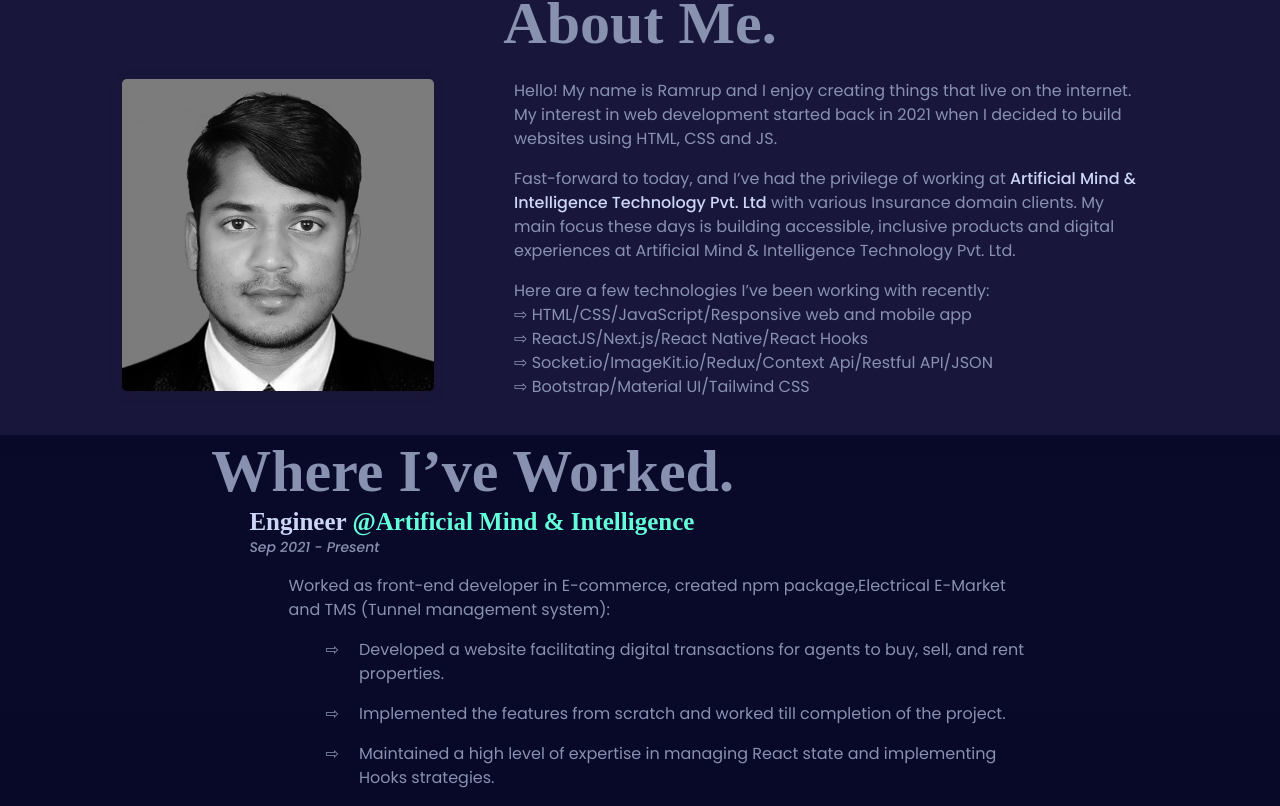
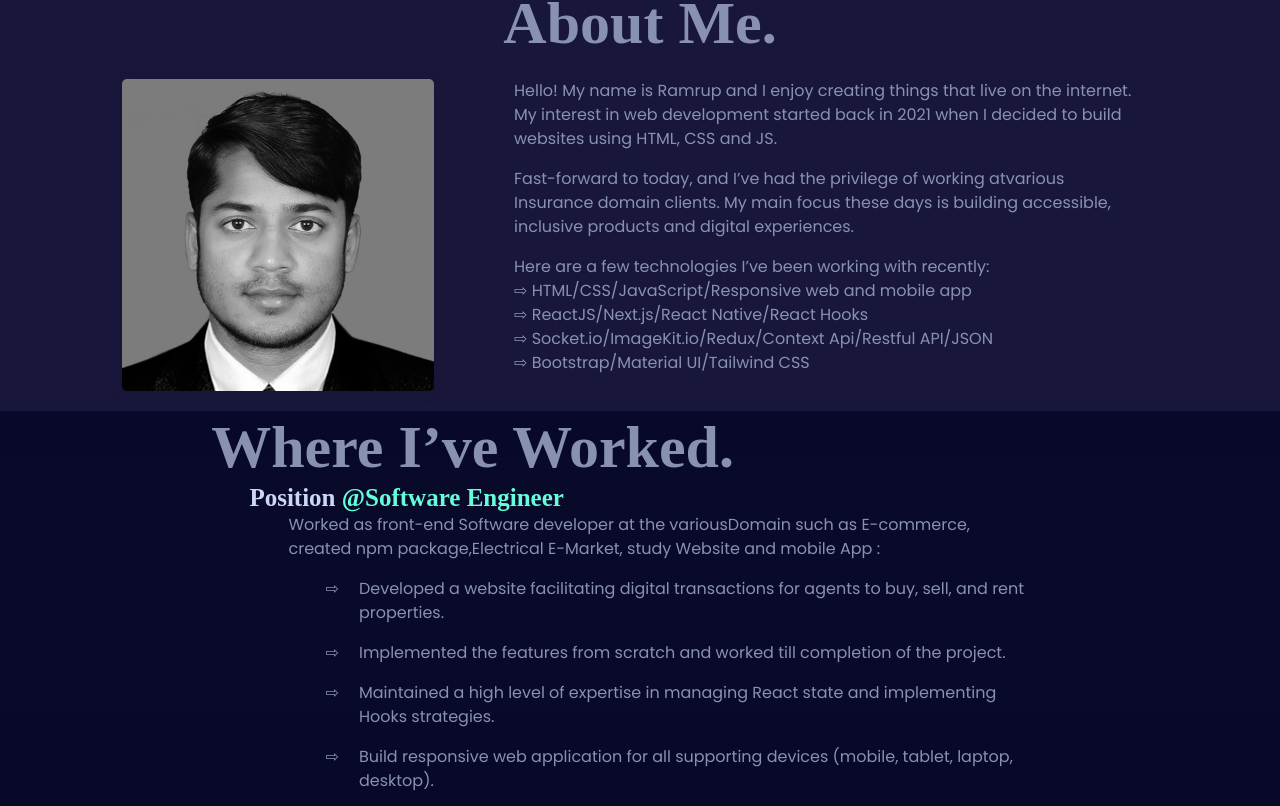
Before and after one commit to Ramrup-mahato/portfolio, a React (Create React App) app: page / in a window 1280 px wide. Shown: the part 813-1619 px from the top of the page. Built offline with nearby package versions, Linux system fonts and the light colour scheme.

Commit message:
updated resume and site

```diff
--- a/src/components/About/About.js
+++ b/src/components/About/About.js
@@ -37,14 +37,14 @@
                 <p className="subheading2">
                   Fast-forward to today, and I’ve had the privilege of working
                   at
-                  <span className="subheadingSpan">
+                  {/* <span className="subheadingSpan">
                     {" "}
-                    Artificial Mind & Intelligence Technology Pvt. Ltd
+                    DeepOrion Technology Pvt Ltd
                   </span>{" "}
-                  with various Insurance domain clients. My main focus these
+                  with */}
+                   various Insurance domain clients. My main focus these
                   days is building accessible, inclusive products and digital
-                  experiences at Artificial Mind & Intelligence Technology Pvt.
-                  Ltd.
+                  experiences.
                 </p>
               </Fade>
               <Fade right>
--- a/src/components/Banner/Banner.js
+++ b/src/components/Banner/Banner.js
@@ -110,9 +110,10 @@
                   <p className="subheading2">
                     I’m a software engineer specializing in building exceptional
                     digital experiences. Currently, I’m focused on building
-                    accessible, human-centered products at{" "}
+                    accessible, human-centered products
+                    {/* at{" "} */}
                     <span className="subheadingSpan">
-                    Artificial Mind & Intelligence Technology Pvt. Ltd.
+                    {/* DeepOrion Technology Pvt Ltd. */}
                     </span>
                     .
                   </p>
--- a/src/components/Experience/Experience.js
+++ b/src/components/Experience/Experience.js
@@ -41,18 +41,20 @@
           <div className="Experience_Container">
             <Fade bottom>
               <h5 className="bigheadingh5">
-                Engineer <span className="subheading">@Artificial Mind & Intelligence</span>
+                Position{" "}
+                <span className="subheading">
+                  @Software Engineer
+                  {/* DeepOrion Technology Pvt Ltd */}
+                </span>
               </h5>
-              <p className="subheading2 subheadingdate ">
-                <i>Sep 2021 - Present</i>
-              </p>
             </Fade>
             <div className="ExperienceFeature">
               <Fade bottom>
                 <p className="subheading2 ">
                   {" "}
-                  Worked as front-end developer in E-commerce, created npm package,Electrical E-Market and TMS (Tunnel
-                  management system):
+                  Worked as front-end Software developer at the variousDomain such as E-commerce, created
+                  npm package,Electrical E-Market, study Website and mobile App
+                  :
                   <br />
                 </p>
               </Fade>
```
Also changed, not shown: 2 other files (tests, documents, lock files or other folders).
